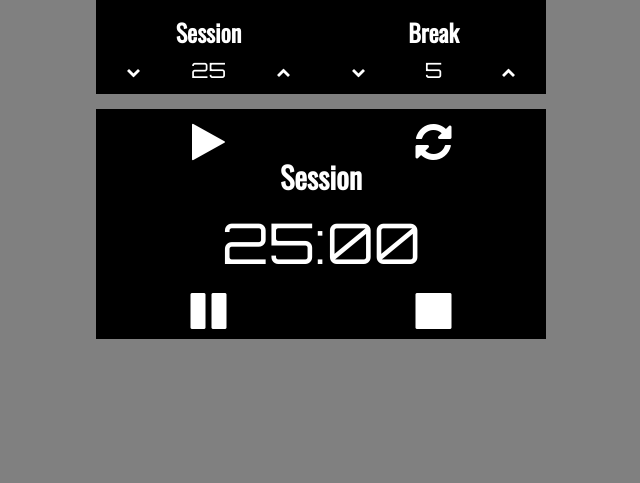
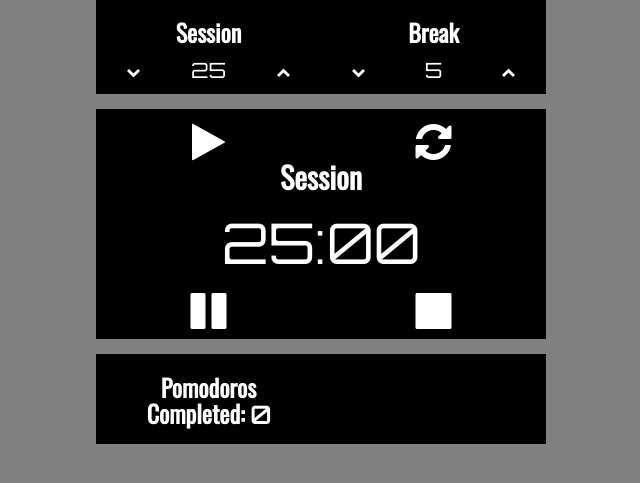
Before and after one commit to ChadKreutzer/pomodoro_clock, a PHP site: page / in a window 1280 px wide. Shown: the part 217-700 px from the top of the page, without its empty margins (319-959 px from the left). Run offline with PHP 8.4, Linux system fonts and the light colour scheme; some libraries are stand-ins or nearby versions.

Commit message:
added pomodoro count feature

```diff
--- a/css/style.css
+++ b/css/style.css
@@ -8,7 +8,8 @@ body {
 }
 
 #setTimes,
-#playPomodoro {
+#playPomodoro,
+#footer {
   color: white;
   background-color: black;
   max-width: 450px;
@@ -16,7 +17,8 @@ body {
 
 @media screen and (max-width: 450px) {
   #setTimes,
-  #playPomodoro {
+  #playPomodoro,
+  #footer {
     margin-left: -30px;
     margin-right: -30px;
   }
@@ -55,9 +57,18 @@ h3 {
 
 #playPomodoro {
   padding-top: 5px;
-  margin-bottom: 20px;
+  margin-bottom: 15px;
 }
 
 #playPomodoro .fa:hover {
   color: #BFAD7C;
 }
+
+#footer {
+  padding-bottom: 5px;
+  margin-bottom: 10px;
+}
+
+#pomCount {
+  font-family: Orbitron;
+}
--- a/index.html
+++ b/index.html
@@ -72,6 +72,13 @@
           </div>
         </div>
       </div>
+      <div id="footer" class="container">
+        <div class="row">
+          <div class="col-xs-6 text-center">
+            <h3>Pomodoros Completed: <span id="pomCount">0</span></h3>
+          </div>
+        </div>
+      </div>
     </div>
   </div>
 
--- a/js/script.js
+++ b/js/script.js
@@ -107,6 +107,7 @@ $(document).ready(function() {
         switch (onDeck) {
           case "Break":
             testPom = breakTime;
+            countPomodoro();
             onDeck = "Session";
             break;
           case "Session":
@@ -157,7 +158,9 @@ $(document).ready(function() {
     id = true;
     testPom = currentTime = workTime = minToSec(25);
     breakTime = minToSec(5);
+    pomCount = 0;
 
+    $("#pomCount").text(pomCount);
     $("#testPom").text(25);
     $("#testBreak").text(5);
     $("#testClock").text(secToTimeString(testPom));
@@ -166,4 +169,10 @@ $(document).ready(function() {
     onDeck = "Break";
   }
 
+  // Count pomodoro cycles in current session
+  var pomCount = 0;
+  function countPomodoro() {
+    pomCount++;
+    $("#pomCount").text(pomCount);
+  }
 });
```
